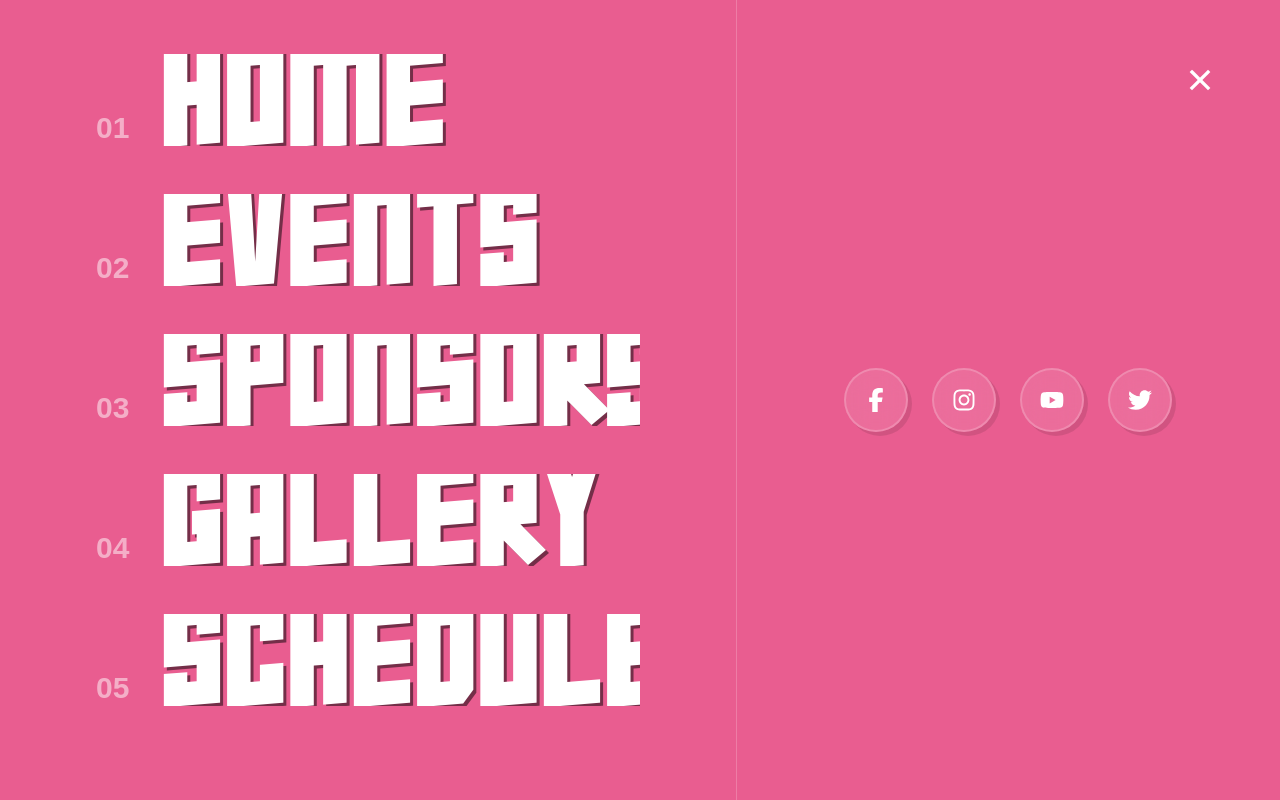
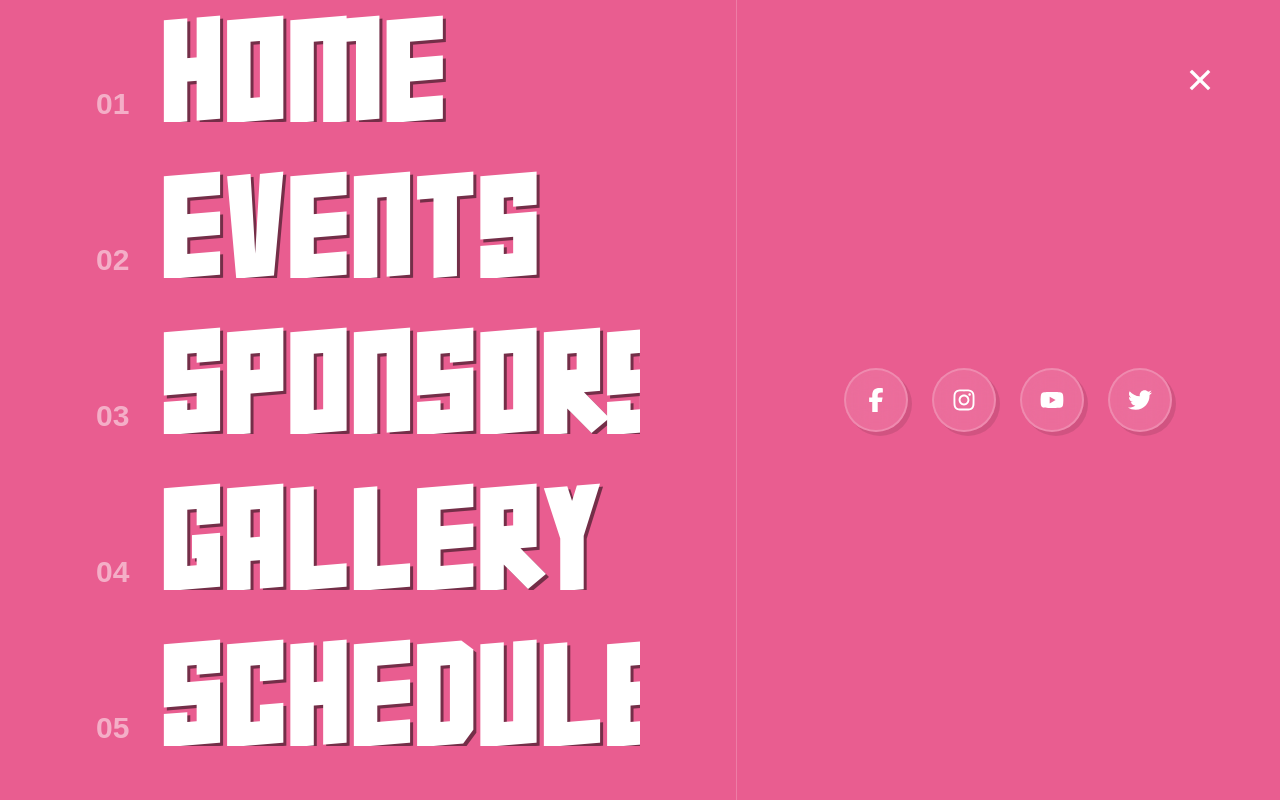
Before and after one commit to jatin-reddy/Pearl-26, a React (Vite) app: page / in a window 1280 px wide. Both pictures are taken after a click on the button 1200 px from the left and 80 px from the top of the page. Shown: the top 800 px of the page. Built offline with nearby package versions, Linux system fonts and the light colour scheme.

Commit message:
fix: nav font getting cropped

```diff
--- a/src/components/Nav.tsx
+++ b/src/components/Nav.tsx
@@ -197,7 +197,10 @@ const NavMenu = () => {
                   className="flex flex-col gap-6 md:gap-12 pb-10"
                 >
                   {navLinks.map((link) => (
-                    <div key={link.id} className="overflow-hidden shrink-0">
+                    <div
+                      key={link.id}
+                      className="overflow-hidden shrink-0 pt-4"
+                    >
                       <motion.div variants={linkVars}>
                         <Link
                           to={link.href}
```
